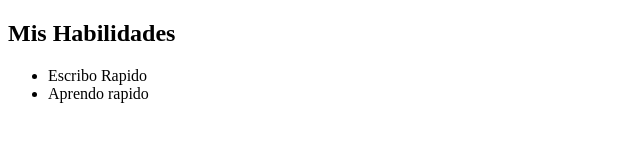
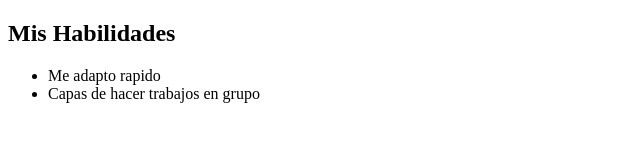
Before and after one commit to Chrisian171717/didijcid, a plain HTML site: page index.html in a window 1280 px wide. Shown: the whole page, without its empty margins (0-640 px from the left). Drawn offline with Linux system fonts and the light colour scheme.

Commit message:
Add files via upload

```diff
--- a/index.html
+++ b/index.html
@@ -9,8 +9,8 @@
     <div><h2>Mis Habilidades</h2></div>
     <div>
         <ul>
-            <li>Escribo Rapido</li>
-            <li>Aprendo rapido</li>
+            <li>Me adapto rapido</li>
+            <li>Capas de hacer trabajos en grupo</li>
         </ul>
 </body>
 </html>
```
